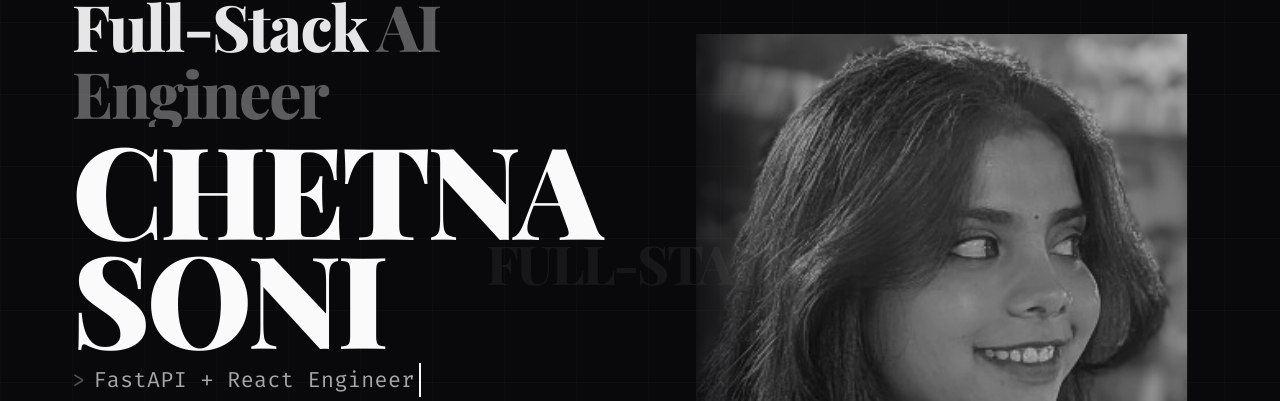
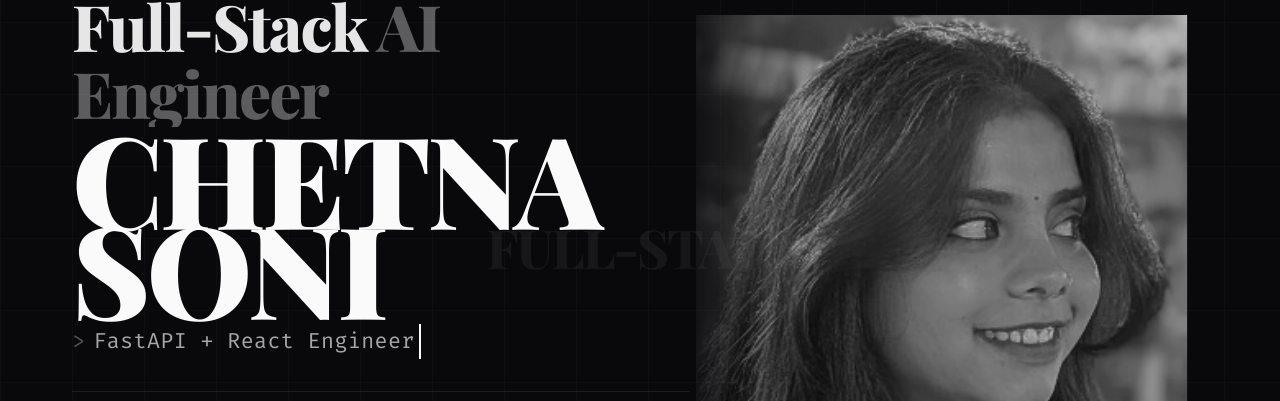
Before and after one commit to chetna529/portfolio, a React (Vite) app in the folder frontend/: page /portfolio in a window 1280 px wide. Shown: the part 194-595 px from the top of the page. Built offline with nearby package versions, Linux system fonts and the light colour scheme; no server answers; a web font is replaced by a local one.

Commit message:
reduce: Decrease line-height for tighter text spacing

```diff
--- a/frontend/src/components/Hero/Hero.css
+++ b/frontend/src/components/Hero/Hero.css
@@ -55,7 +55,7 @@
   font-weight: 900;
   font-size: clamp(4rem, 10vw, 8rem);
   letter-spacing: -0.03em;
-  line-height: 0.85;
+  line-height: 0.7;
   color: #fafafa;
   text-transform: uppercase;
   margin-bottom: clamp(8px, 1.2vw, 12px);
```
